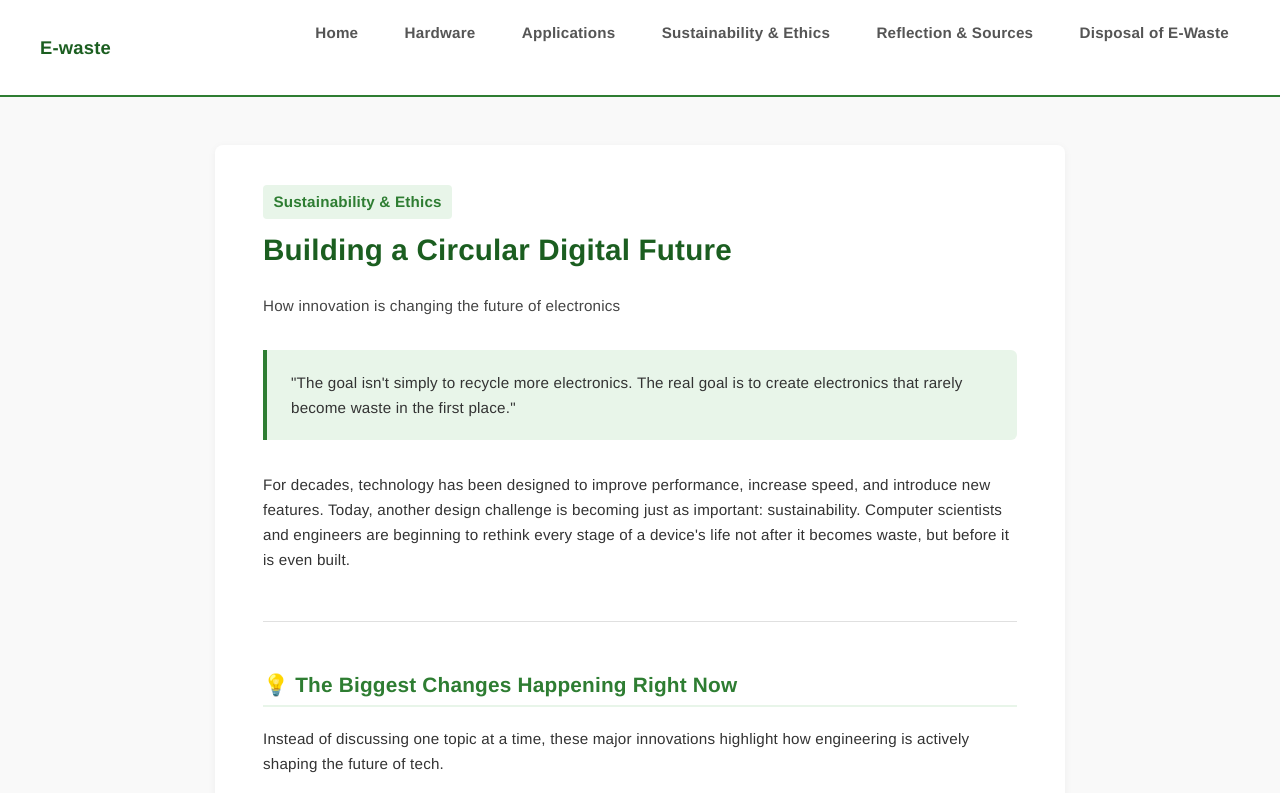
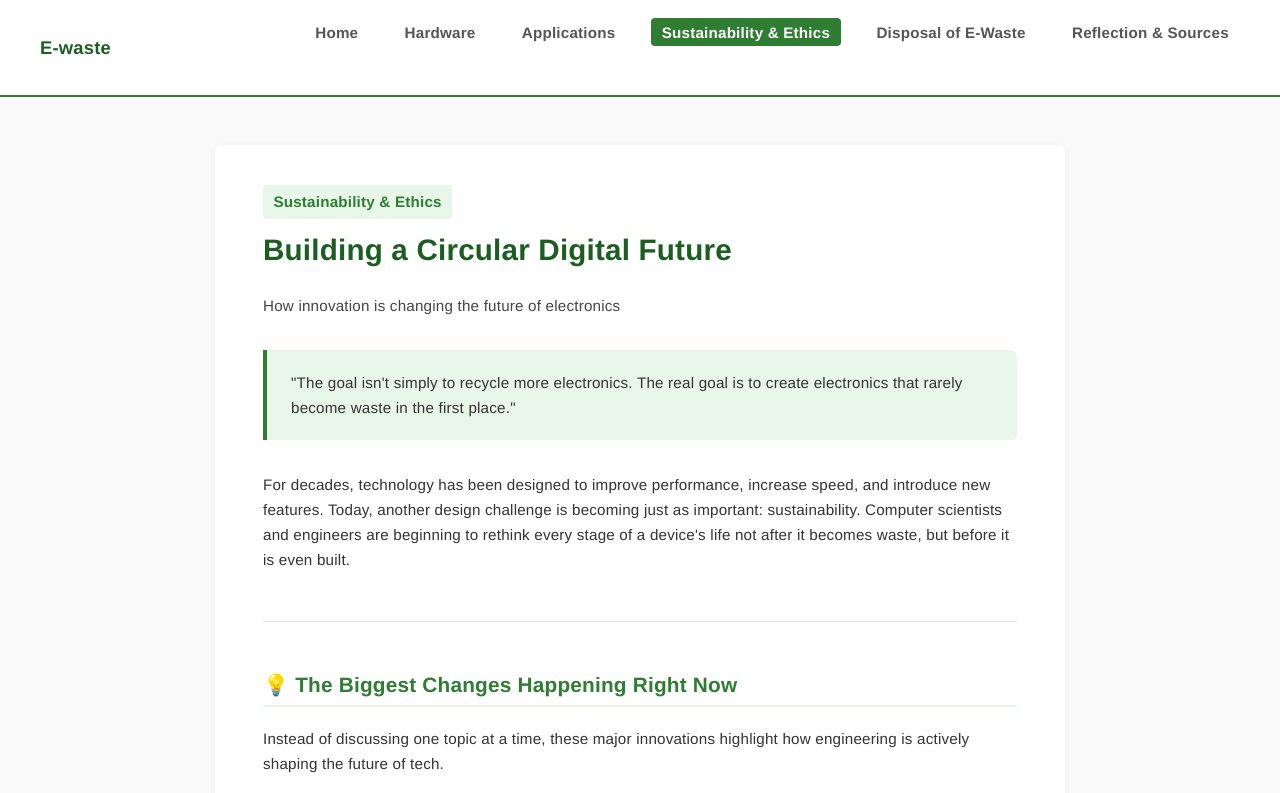
Before and after one commit to SThom-code/E-Waste-Research-Project, a plain HTML site: page future.html in a window 1280 px wide. Shown: the top 793 px of the page. Drawn offline with Linux system fonts and the light colour scheme.

Commit message:
Update future.html

```diff
--- a/future.html
+++ b/future.html
@@ -16,9 +16,9 @@
         <li><a href="inside.html">Home</a></li>
         <li><a href="hardware.html">Hardware</a></li>
         <li><a href="human.html">Applications</a></li>
-        <li><a href="future.html">Sustainability & Ethics</a></li>
+        <li><a href="future.html" class="active">Sustainability & Ethics</a></li>
+        <li><a href="disposal.html">Disposal of E-Waste</a></li>
         <li><a href="references.html">Reflection & Sources</a></li>
-        <li><a href="disposal.html">Disposal of E-Waste</a></li>
     </nav>
   </header>
 
```
